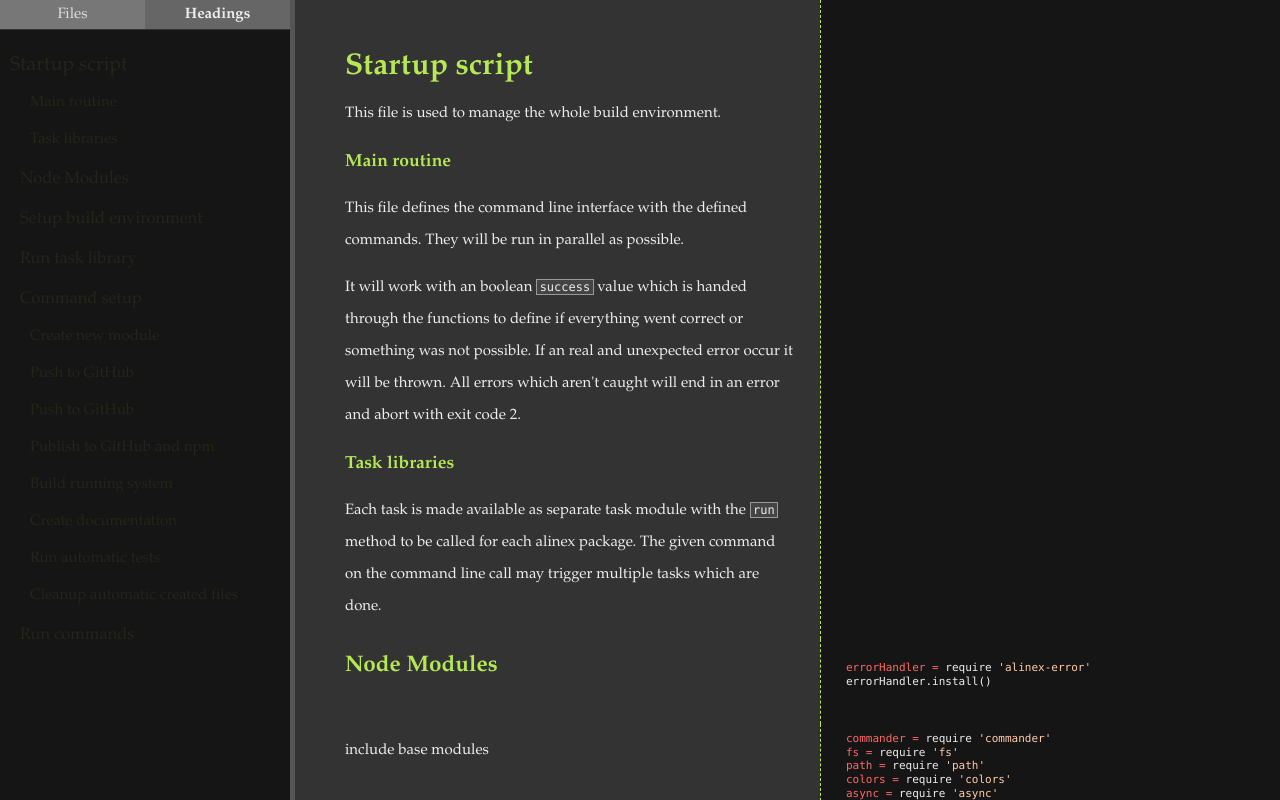
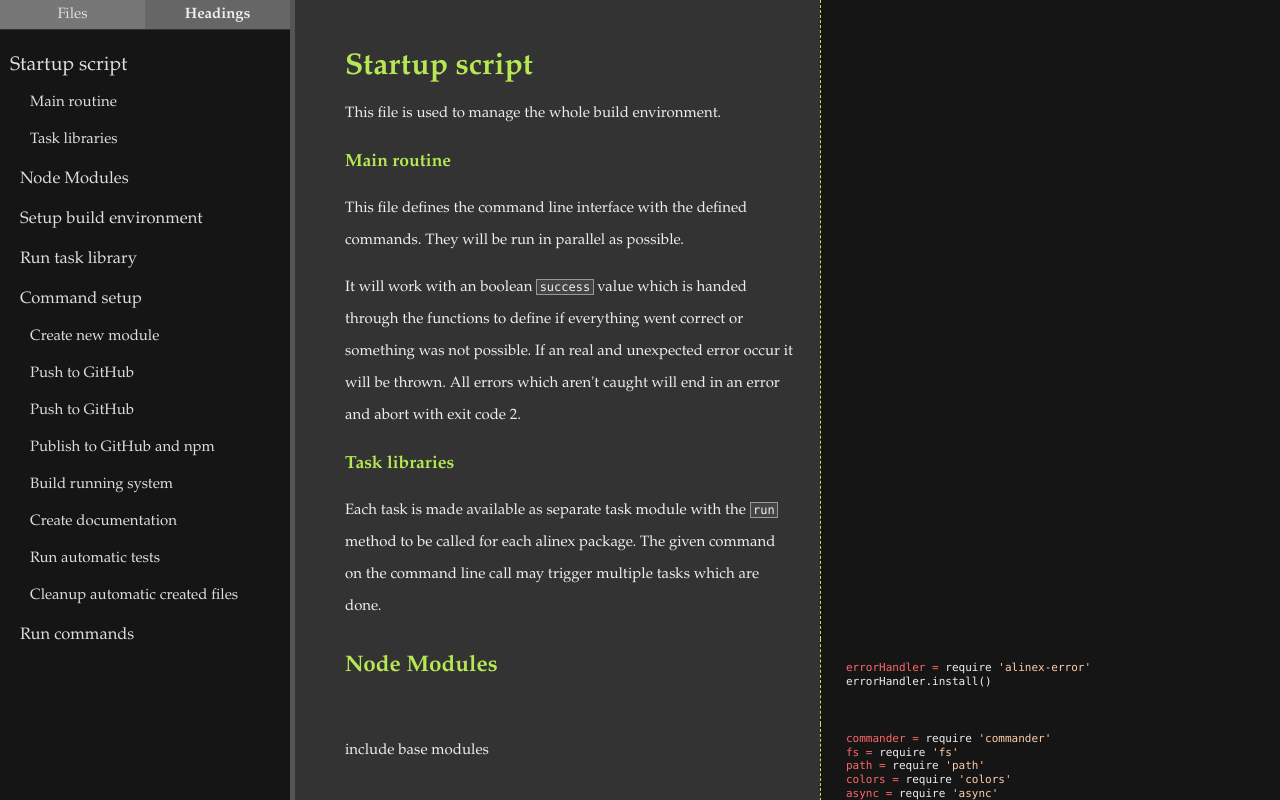
Before and after one commit to alinex/node-builder, a plain HTML site: page src/index.coffee.html in a window 1280 px wide. Both pictures are taken after a click on the element "Headings". Drawn offline with Linux system fonts and the light colour scheme.

Commit message:
Updated documentation

```diff
--- a/doc-style.css
+++ b/doc-style.css
@@ -279,7 +279,7 @@ a {
   color: #dddddd; }
 
 #headings .heading a {
-  color: #252519; }
+  color: #dddddd; }
 
 #sidebar-toggle {
   background: #555555; }
```
Also changed, not shown: src/data/alinex.css.html (+1 -1 lines).
